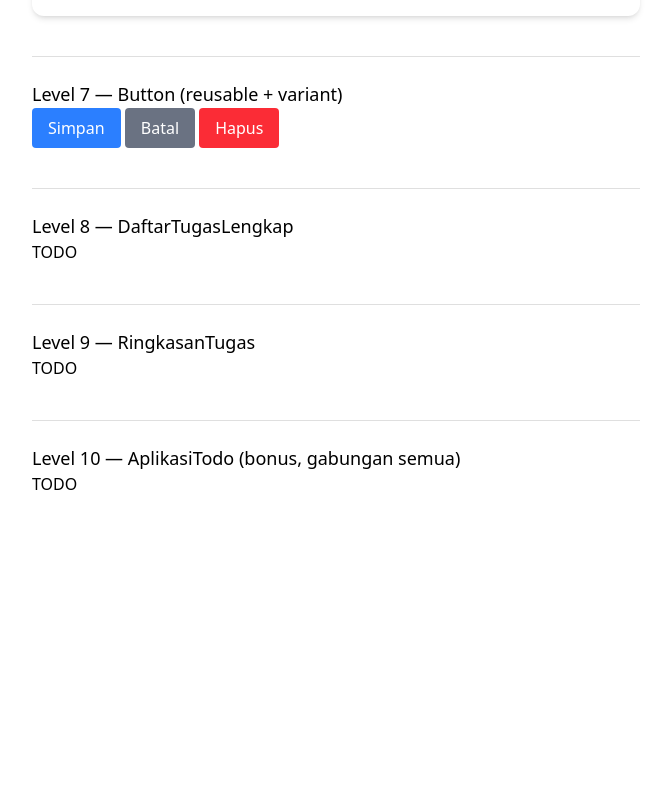
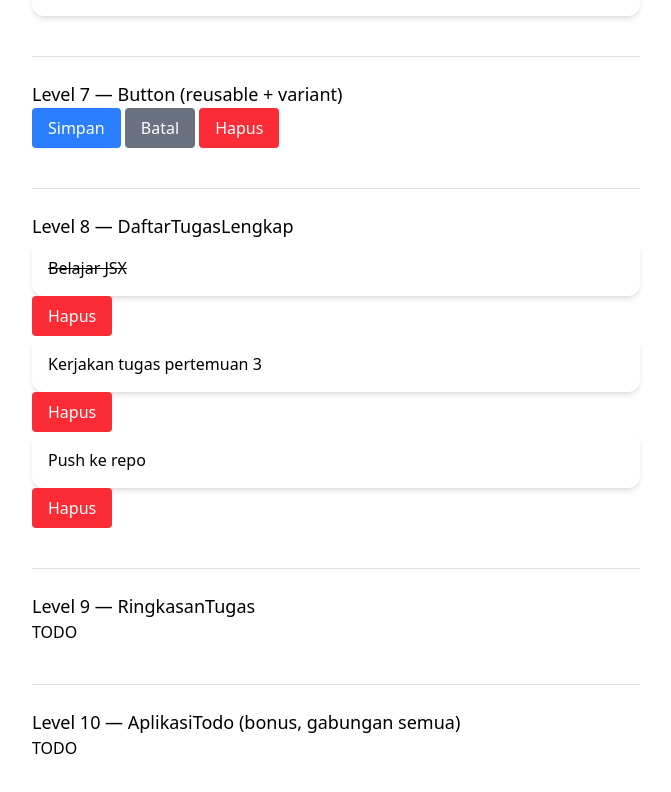
Before and after one commit to webdev-if-its/frontend-5053241045, a React (Vite) app in the folder pertemuan-03/: page / in a window 1280 px wide. Shown: the part 1084-1876 px from the top of the page, without its empty margins (304-975 px from the left). Before the commit the page ends 1644 px from the top, so only its background shows below. Built offline with nearby package versions, Linux system fonts and the light colour scheme.

Commit message:
pertemuan-03: level 8 selesai

```diff
--- a/pertemuan-03/src/components/DaftarTugasLengkap.tsx
+++ b/pertemuan-03/src/components/DaftarTugasLengkap.tsx
@@ -7,7 +7,29 @@
 //   "Hapus" yang saat diklik memanggil onHapus(id) dengan id tugas
 //   tersebut — MANFAATKAN KEMBALI komponen Button dari Level 7, jangan
 //   tulis <button> baru dari nol.
+
+import type { Tugas } from "../types";
+import { Button } from "./Button";
+import { KartuTugas } from "./KartuTugas";
+
 // Lihat SOAL.md untuk kontrak lengkap.
-export function DaftarTugasLengkap(props: any) {
-  return <p>TODO</p>
+export function DaftarTugasLengkap(props: { tugas: Tugas[]; onHapus: (id: string) => void }) {
+  return (
+    <div>
+      {props.tugas.length === 0 ? (
+        <p>Tidak ada tugas</p>
+      ) : (
+        <ul>
+          {props.tugas.map((tugas) => (
+            <li key={tugas.id}>
+              <KartuTugas teks={tugas.teks} selesai={tugas.selesai} />
+              <Button variant="danger" onClick={() => props.onHapus(tugas.id)}>
+                Hapus
+              </Button>
+            </li>
+          ))}
+        </ul>
+      )}
+    </div>
+  );
 }
```
